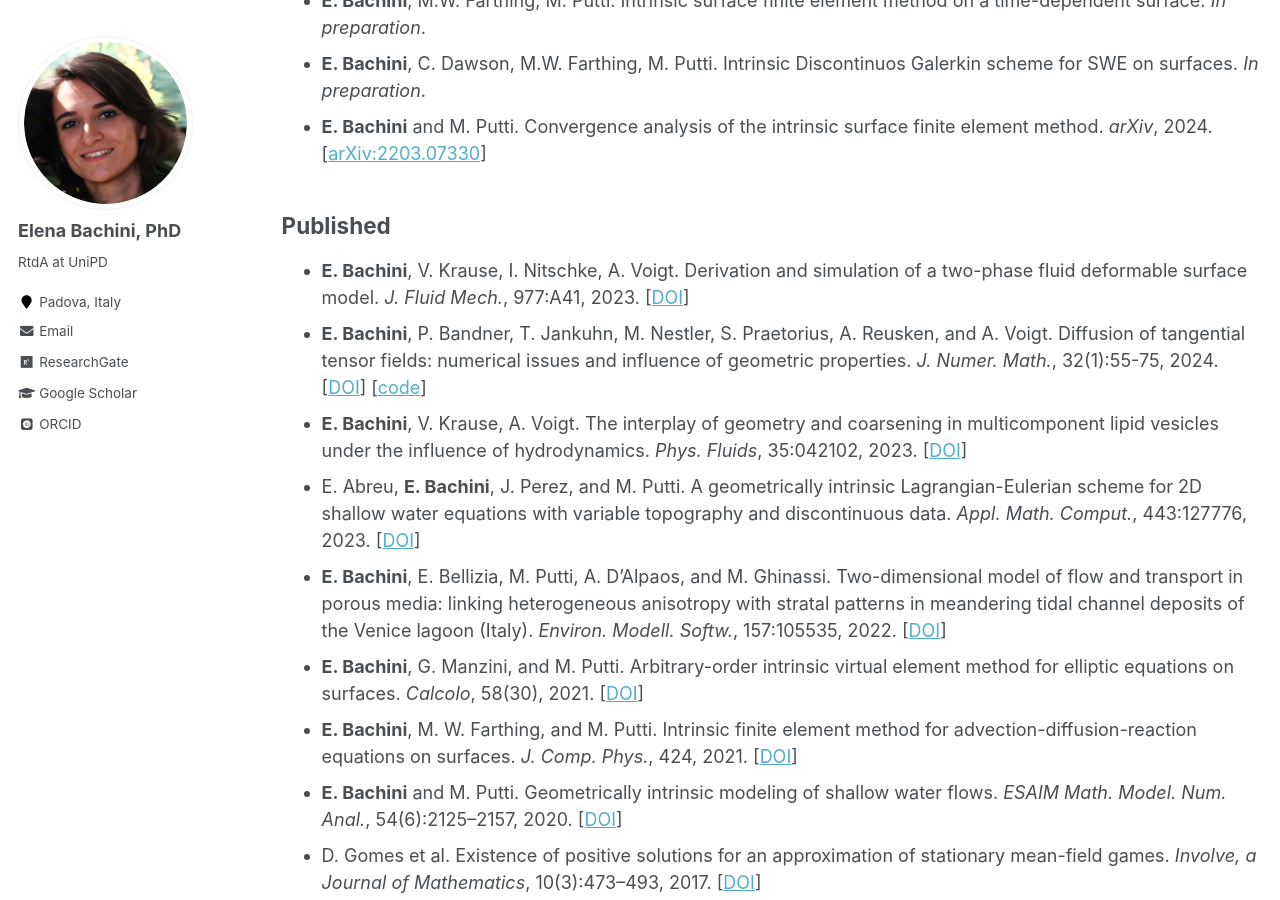
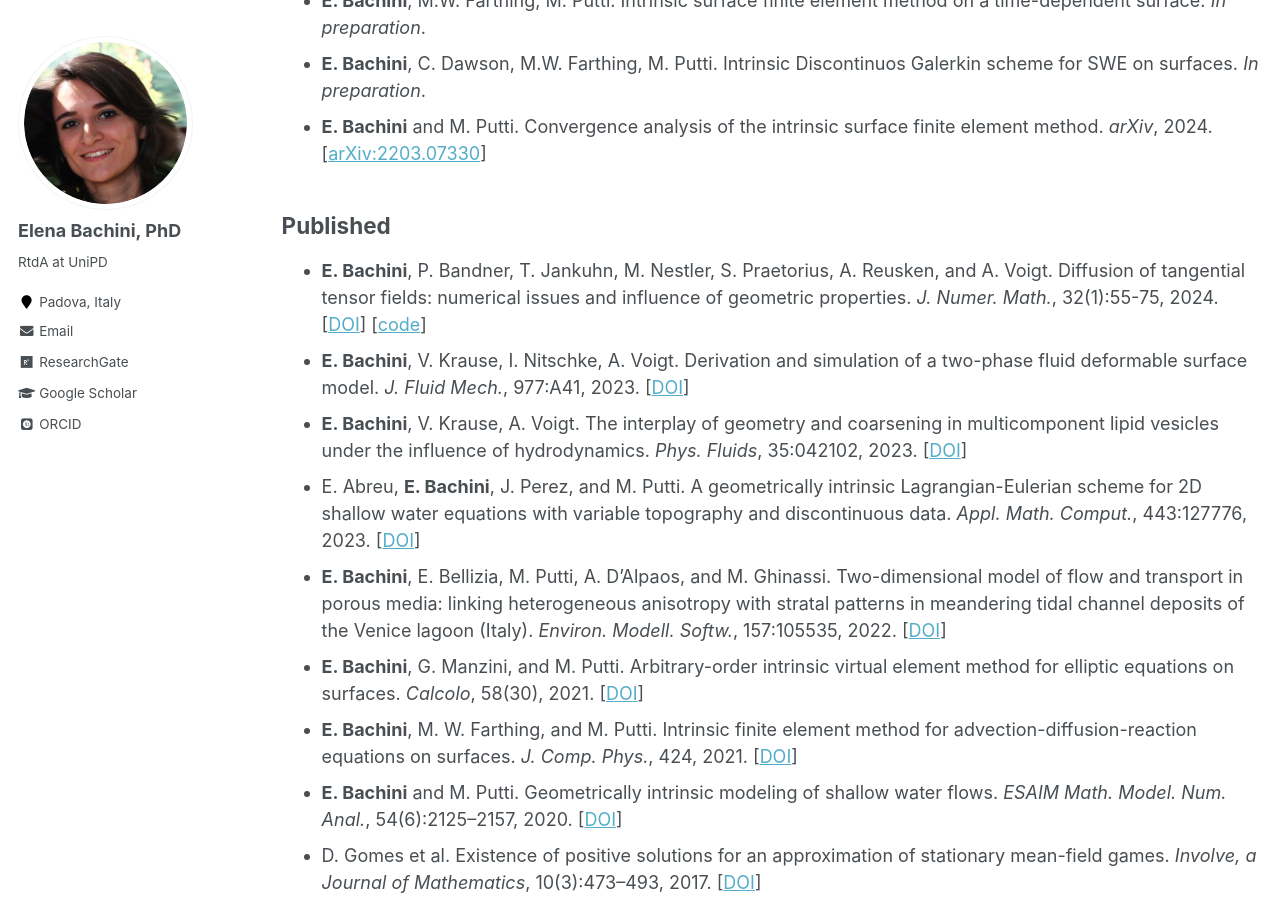
Before and after one commit to elenabachini/elenabachini.github.io, a Jekyll site: the page built from _pages/publications.md, in a window 1280 px wide and 900 px high, scrolled down 438 px. Built offline with Jekyll 4.4.1, drawn with Linux system fonts in a browser that asks for light colours; some web fonts are replaced.

```diff
--- a/_pages/publications.md
+++ b/_pages/publications.md
@@ -44,10 +44,10 @@ approximation within a geometrically intrinsic framework. <em>In preparation</em
 ## Published
 <ul>
 <li>
-<b>E. Bachini</b>, V. Krause, I. Nitschke, A. Voigt. Derivation and simulation of a two-phase fluid deformable surface model. <em>J. Fluid Mech.</em>, 977:A41, 2023.  [<a href="https://doi.org/10.1017/jfm.2023.943" target="_blank">DOI</a>]
+<b>E. Bachini</b>, P. Bandner, T. Jankuhn, M. Nestler, S. Praetorius, A. Reusken, and A. Voigt. Diffusion of tangential tensor fields: numerical issues and influence of geometric properties. <em>J. Numer. Math.</em>, 32(1):55-75, 2024. [<a href="https://doi.org/10.1515/jnma-2022-0088" target="_blank">DOI</a>]  [<a href="http://dx.doi.org/10.5281/zenodo.7096487" target="_blank">code</a>]
 </li>
 <li>
-<b>E. Bachini</b>, P. Bandner, T. Jankuhn, M. Nestler, S. Praetorius, A. Reusken, and A. Voigt. Diffusion of tangential tensor fields: numerical issues and influence of geometric properties. <em>J. Numer. Math.</em>, 32(1):55-75, 2024. [<a href="https://doi.org/10.1515/jnma-2022-0088" target="_blank">DOI</a>]  [<a href="http://dx.doi.org/10.5281/zenodo.7096487" target="_blank">code</a>]
+<b>E. Bachini</b>, V. Krause, I. Nitschke, A. Voigt. Derivation and simulation of a two-phase fluid deformable surface model. <em>J. Fluid Mech.</em>, 977:A41, 2023.  [<a href="https://doi.org/10.1017/jfm.2023.943" target="_blank">DOI</a>]
 </li>
 <li>
 <b>E. Bachini</b>, V. Krause, A. Voigt. The interplay of geometry and coarsening in multicomponent lipid vesicles under the influence of hydrodynamics. <em>Phys. Fluids</em>, 35:042102, 2023.  [<a href="https://doi.org/10.1063/5.0145884" target="_blank">DOI</a>]
```
